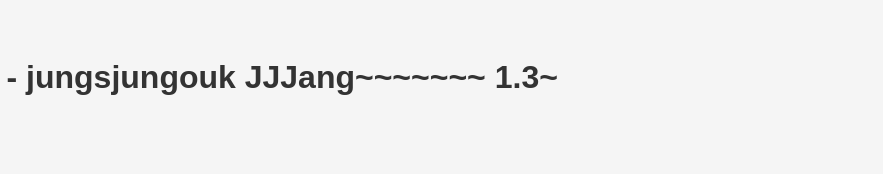
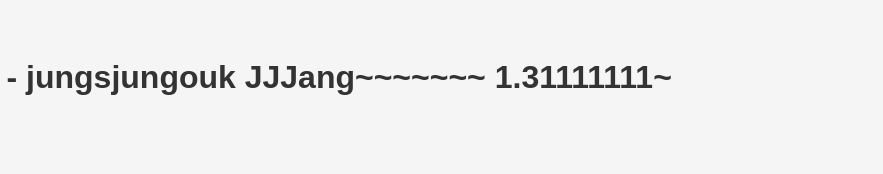
Before and after one commit to newman1590/gittest, a website: page public/index.html in a window 1280 px wide. Shown: the full height of the page, 397-1280 px from the left. Drawn offline with Linux system fonts and the light colour scheme.

Commit message:
Update index.html

```diff
--- a/public/index.html
+++ b/public/index.html
@@ -7,7 +7,7 @@
 </head>
 <body>
     <img src="images/fastcampus.png" alt="fastcampus logo">
-    <h1>Welcome to Fastcampus - jungsjungouk JJJang~~~~~~~ 1.3~</h1>
+    <h1>Welcome to Fastcampus - jungsjungouk JJJang~~~~~~~ 1.31111111~</h1>
     <p>This is a sample Nodejs application!</p>
 </body>
 </html>
```
